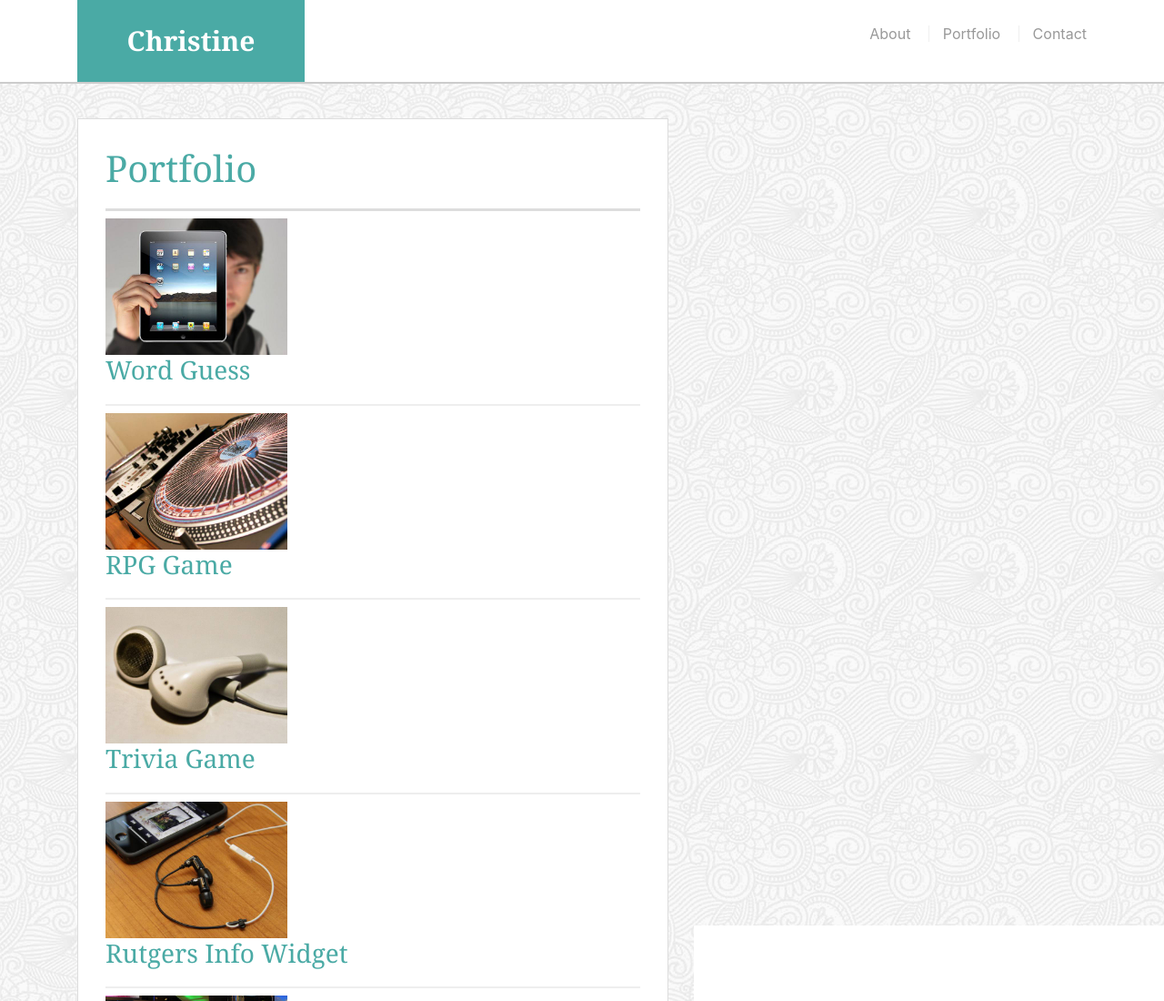
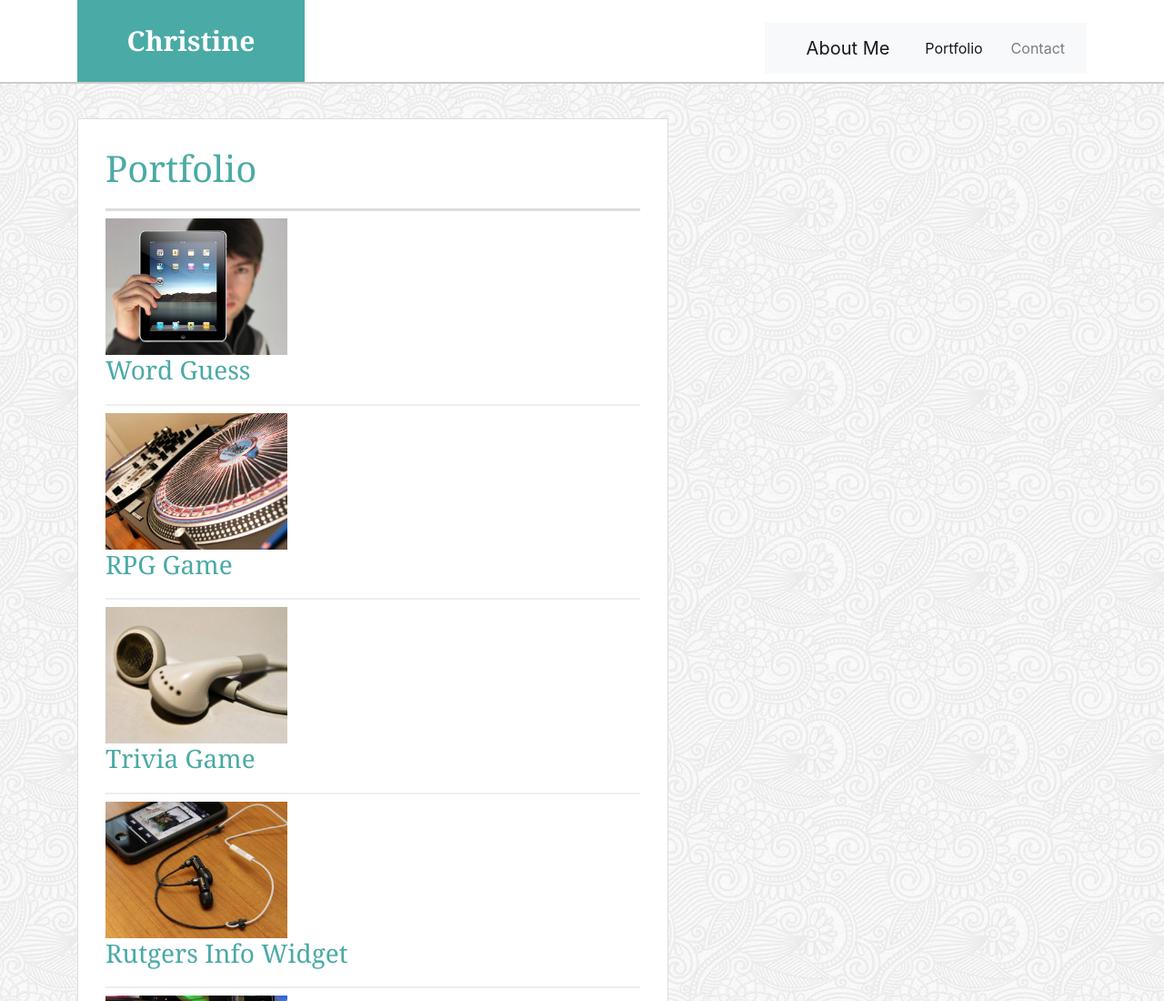
Before and after one commit to clcamou/Portfolio2.0, a plain HTML site: page Portfolio.html in a window 1280 px wide. Shown: the top 1100 px of the page at 91% size. Drawn offline with nearby package versions, Linux system fonts and the light colour scheme.

Commit message:
Update Portfolio.html

```diff
--- a/Portfolio.html
+++ b/Portfolio.html
@@ -11,14 +11,24 @@
 
 <body>
 
-  <header id="masthead">
+<header id="masthead">
     <div class="container">
       <a href="index.html" id="logo">Christine Camou</a>
-      <nav>
-        <a href="index1.0.html">About</a>
-        <a href="portfolio.html">Portfolio</a>
-        <a href="contact.html">Contact</a>
-      </nav>
+      <nav class="navbar navbar-expand-lg navbar-light bg-light">
+          <button class="navbar-toggler" type="button" data-toggle="collapse" data-target="#navbarTogglerDemo01" aria-controls="navbarTogglerDemo01" aria-expanded="false" aria-label="Toggle navigation">
+            <span class="navbar-toggler-icon"></span>
+          </button>
+          <div class="collapse navbar-collapse" id="navbarTogglerDemo01">
+            <a class="navbar-brand" href="index1.0.html">About Me</a>
+            <ul class="navbar-nav mr-auto mt-2 mt-lg-0">
+              <li class="nav-item active">
+                <a class="nav-link" href="portfolio.html">Portfolio <span class="sr-only">(current)</span></a>
+                <li class="nav-item">
+                    <a class="nav-link" href="contact.html"> Contact </a>
+                </li>
+            </ul>
+          </div>
+        </nav>
     </div>
   </header>
 
```
